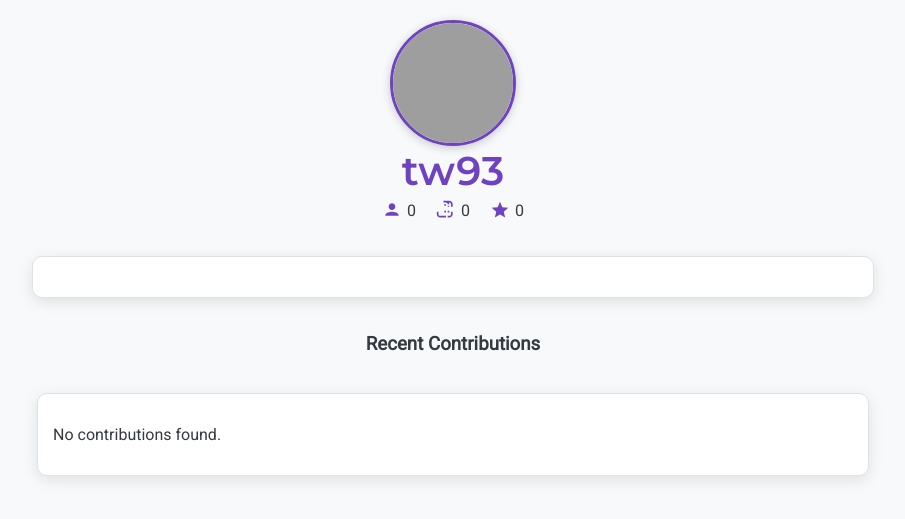
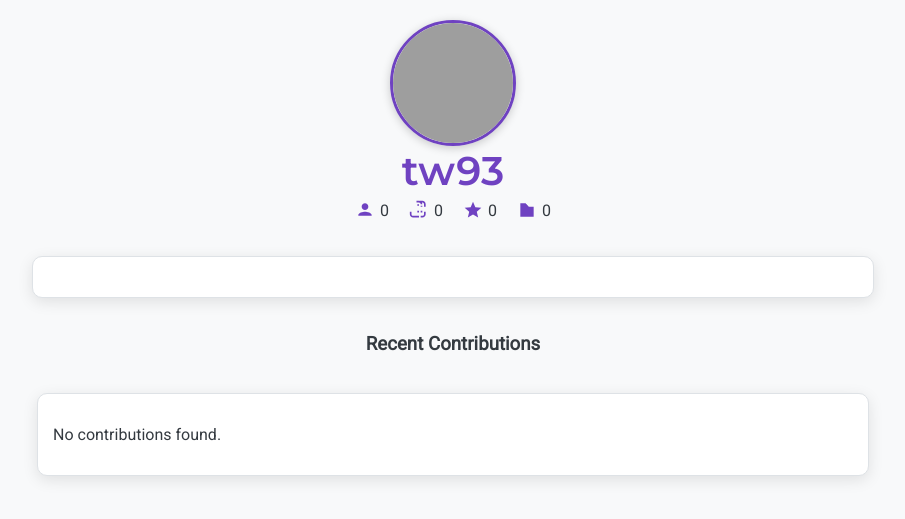
Before and after one commit to GlitchMill/guitarr, a Flask app: page / in a window 1280 px wide. Shown: the top 519 px of the page, without its empty margins (187-1092 px from the left). Run offline with Flask 3, Linux system fonts and the light colour scheme; data that the repository does not hold is empty; grey boxes are pictures that could not be loaded.

Commit message:
feat: Total number of open repos are available now

```diff
--- a/app.py
+++ b/app.py
@@ -26,26 +26,29 @@ def fetch_user_data(username):
         user_response.raise_for_status()
         user_data = user_response.json()
 
-        # Fetch repositories to get the stars count
+        # Fetch repositories to get the stars count and open repos count
         repos_response = requests.get(repos_url, timeout=10)
         repos_response.raise_for_status()
         repos_data = repos_response.json()
 
-        # Calculate total stars
+        # Calculate total stars and open repositories
         total_stars = sum(repo.get('stargazers_count', 0) for repo in repos_data)
+        open_repos_count = sum(1 for repo in repos_data if not repo.get('private') and not repo.get('archived'))
 
         return {
             'avatar_url': user_data.get('avatar_url', 'default_avatar.png'),
             'followers': user_data.get('followers', 0),
             'following': user_data.get('following', 0),
-            'stars': total_stars  # Include total stars in the return dictionary
+            'stars': total_stars,
+            'open_repos': open_repos_count  # Include open repos count
         }
     except requests.exceptions.RequestException:
         return {
             'avatar_url': 'default_avatar.png',
             'followers': 0,
             'following': 0,
-            'stars': 0  # Default stars value in case of an error
+            'stars': 0,
+            'open_repos': 0  # Default open repos value in case of an error
         }
 
 
@@ -117,7 +120,7 @@ def fetch_contributions(username):
 def index():
     config = load_config()
     username = config.get("username")
-    user_data = fetch_user_data(username)  # Fetch user data which now includes stars
+    user_data = fetch_user_data(username)
     contributions = fetch_contributions(username)
 
     return render_template(
@@ -126,7 +129,8 @@ def index():
         avatar_url=user_data['avatar_url'],
         followers=user_data['followers'],
         following=user_data['following'],
-        stars=user_data['stars'],  # Include the stars count here
+        stars=user_data['stars'],  # Include stars count
+        open_repos=user_data['open_repos'],  # Include open repos count
         contributions=contributions
     )
 
--- a/templates/index.html
+++ b/templates/index.html
@@ -9,7 +9,7 @@
       rel="stylesheet"
     />
 
-    <link rel="stylesheet" href="/static/styles.css">
+    <link rel="stylesheet" href="/static/styles.css" />
   </head>
   <body>
     <div class="header">
@@ -19,23 +19,47 @@
         <!-- Follower SVG -->
         <div>
           <svg xmlns="http://www.w3.org/2000/svg" viewBox="0 0 24 24">
-            <path d="M12 12c2.21 0 4-1.79 4-4s-1.79-4-4-4-4 1.79-4 4 1.79 4 4 4zm0 2c-2.67 0-8 1.34-8 4v1h16v-1c0-2.66-5.33-4-8-4z" />
+            <path
+              d="M12 12c2.21 0 4-1.79 4-4s-1.79-4-4-4-4 1.79-4 4 1.79 4 4 4zm0 2c-2.67 0-8 1.34-8 4v1h16v-1c0-2.66-5.33-4-8-4z"
+            />
           </svg>
           {{ followers }}
         </div>
         <!-- Following SVG -->
         <div>
           <svg xmlns="http://www.w3.org/2000/svg" viewBox="0 0 24 24">
-            <path d="M16 1h-3v2h3c1.1 0 2 .9 2 2v3h2V5c0-2.21-1.79-4-4-4zm-4 0h-3v2h3c1.1 0 2 .9 2 2v3h2V5c0-2.21-1.79-4-4-4zm4 6h-2V5h2v2zm-4 0h-2V5h2v2zm4 6h-2v2h2v-2zm-4 0h-2v2h2v-2zm-4 6H5c-1.1 0-2-.9-2-2v-3H1v3c0 2.21 1.79 4 4 4h7v-2zm8 0h-2v2h2c2.21 0 4-1.79 4-4v-3h-2v3c0 1.1-.9 2-2 2z" />
+            <path
+              d="M16 1h-3v2h3c1.1 0 2 .9 2 2v3h2V5c0-2.21-1.79-4-4-4zm-4 0h-3v2h3c1.1 0 2 .9 2 2v3h2V5c0-2.21-1.79-4-4-4zm4 6h-2V5h2v2zm-4 0h-2V5h2v2zm4 6h-2v2h2v-2zm-4 0h-2v2h2v-2zm-4 6H5c-1.1 0-2-.9-2-2v-3H1v3c0 2.21 1.79 4 4 4h7v-2zm8 0h-2v2h2c2.21 0 4-1.79 4-4v-3h-2v3c0 1.1-.9 2-2 2z"
+            />
           </svg>
           {{ following }}
         </div>
         <!-- Stars SVG -->
         <div>
           <svg xmlns="http://www.w3.org/2000/svg" viewBox="0 0 24 24">
-            <path d="M12 17.27L18.18 21l-1.64-7.03L22 9.24l-7.19-.61L12 2 9.19 8.63 2 9.24l5.46 4.73L5.82 21z" />
+            <path
+              d="M12 17.27L18.18 21l-1.64-7.03L22 9.24l-7.19-.61L12 2 9.19 8.63 2 9.24l5.46 4.73L5.82 21z"
+            />
           </svg>
           {{ stars }}
+        </div>
+
+        <!-- Repositories SVG -->
+        <div>
+          <svg
+            xmlns="http://www.w3.org/2000/svg"
+            viewBox="0 0 24 24"
+            width="24"
+            height="24"
+          >
+            <path
+              d="M10 4H4v16h16V8h-6z"
+            />
+            <path
+              d="M10 4v4h4"
+            />
+          </svg>
+          {{ open_repos }}
         </div>
       </div>
     </div>
@@ -48,13 +72,17 @@
       <ul>
         {% for contribution in contributions %}
         <li>
-            <strong style="color: #6f42c1;">{{ contribution.description.split(' ')[0] }}</strong>
-            <span style="color: #6f42c1;">code</span> to
-            <a href="{{ contribution.repo_url }}" target="_blank" style="color: #6f42c1;">
-              {{ contribution.repo }}
-            </a>
-            on {{ contribution.created_at }}
-          </li>
+        <strong  style="color: #6f42c1">{{ contribution.description.split(' ')[0] }}</strong>
+          <span style="color: #6f42c1">code</span> to
+          <a
+            href="{{ contribution.repo_url }}"
+            target="_blank"
+            style="color: #6f42c1"
+          >
+            {{ contribution.repo }}
+          </a>
+          on {{ contribution.created_at }}
+        </li>
         {% endfor %}
       </ul>
       {% else %}
```
